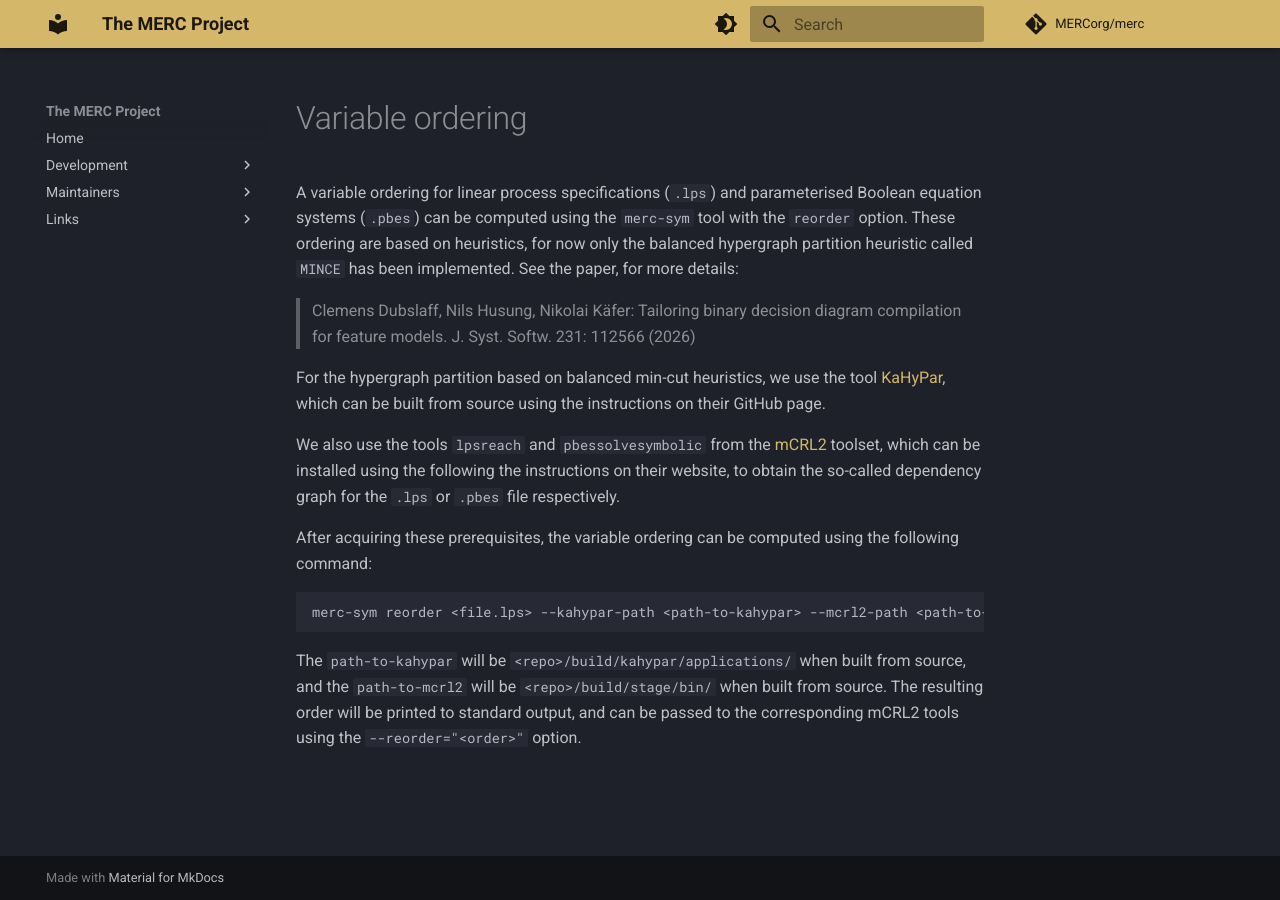
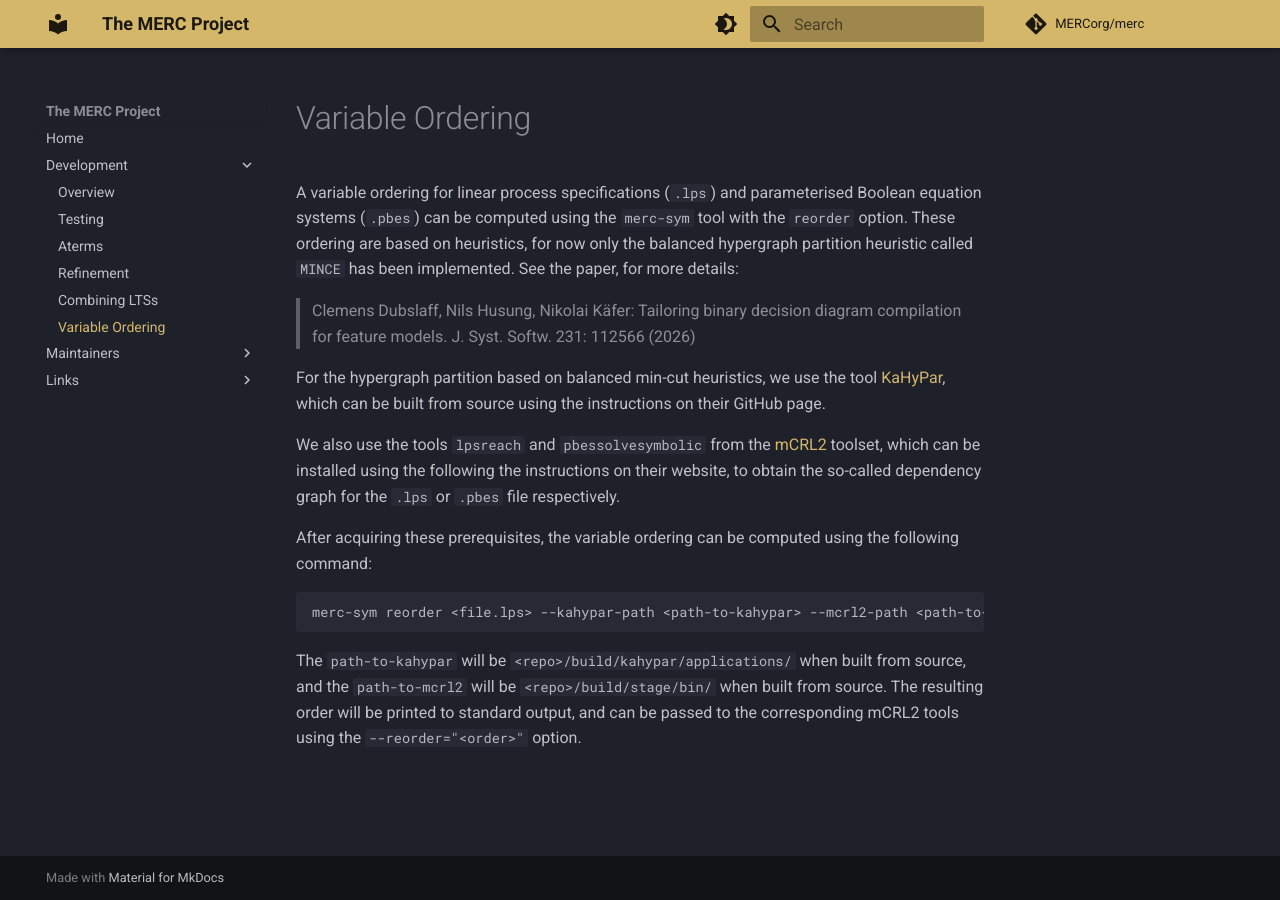
Before and after one commit to MERCorg/merc-website, an MkDocs documentation site: the page built from docs/developer/variable_ordering.md, in a window 1280 px wide. Built offline with MkDocs 1.6.1 and Material for MkDocs 9.7.7, drawn with Linux system fonts in a browser that asks for light colours; plug-ins that fetch from the network failed and are left out; comment, search, counter and statistics services are not loaded.

Commit message:
Updated various pages

```diff
--- a/docs/developer/variable_ordering.md
+++ b/docs/developer/variable_ordering.md
@@ -1,4 +1,4 @@
-# Variable ordering
+# Variable Ordering
 
 A variable ordering for linear process specifications (`.lps`) and parameterised
 Boolean equation systems (`.pbes`) can be computed using the `merc-sym` tool
--- a/mkdocs.yml
+++ b/mkdocs.yml
@@ -35,6 +35,8 @@ nav:
     - developer/testing.md
     - developer/aterms.md
     - developer/refinement.md
+    - developer/combine.md
+    - developer/variable_ordering.md
   - Maintainers:
     - maintainers/publishing.md
   - Links:
```
Also changed, not shown: docs/developer/aterms.md (+1 -2 lines), docs/developer/combine.md (+3 -1 lines), docs/developer/refinement.md (+2 -2 lines), docs/index.md (+1 -0 lines).
